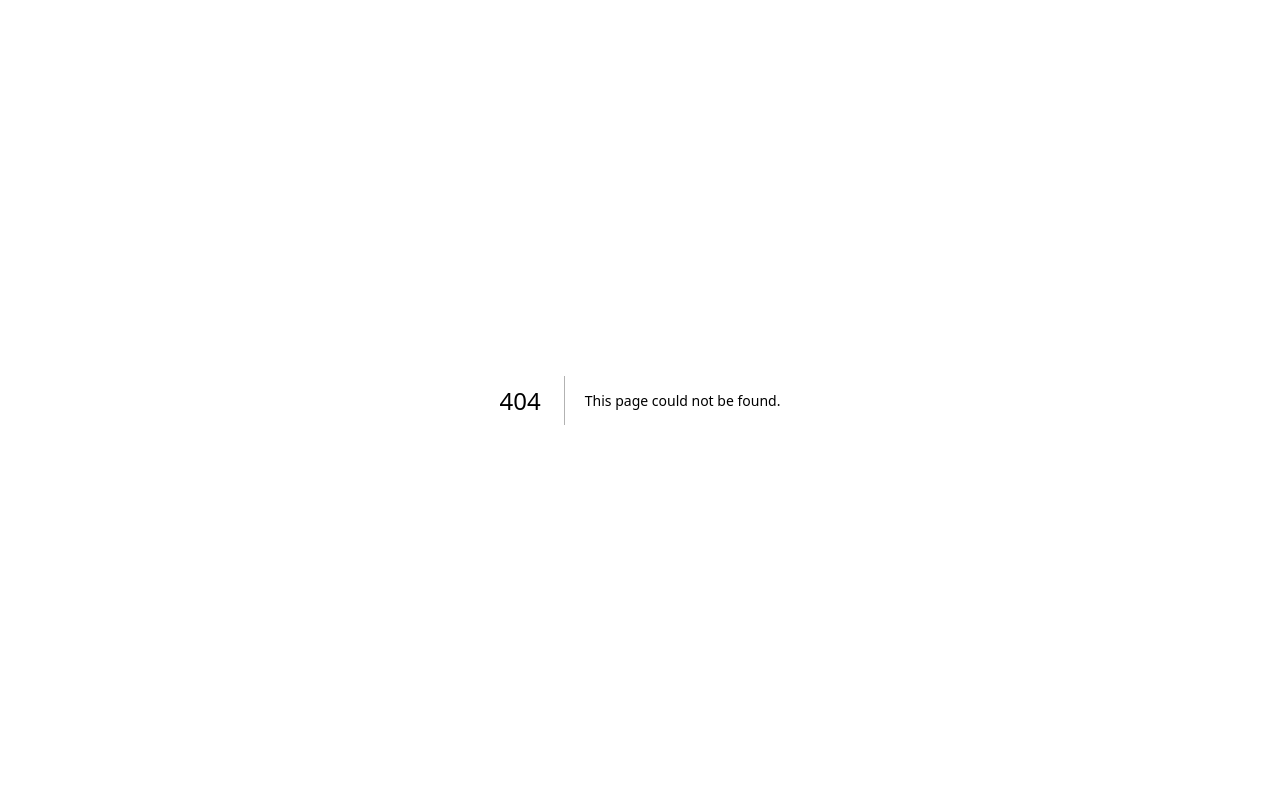
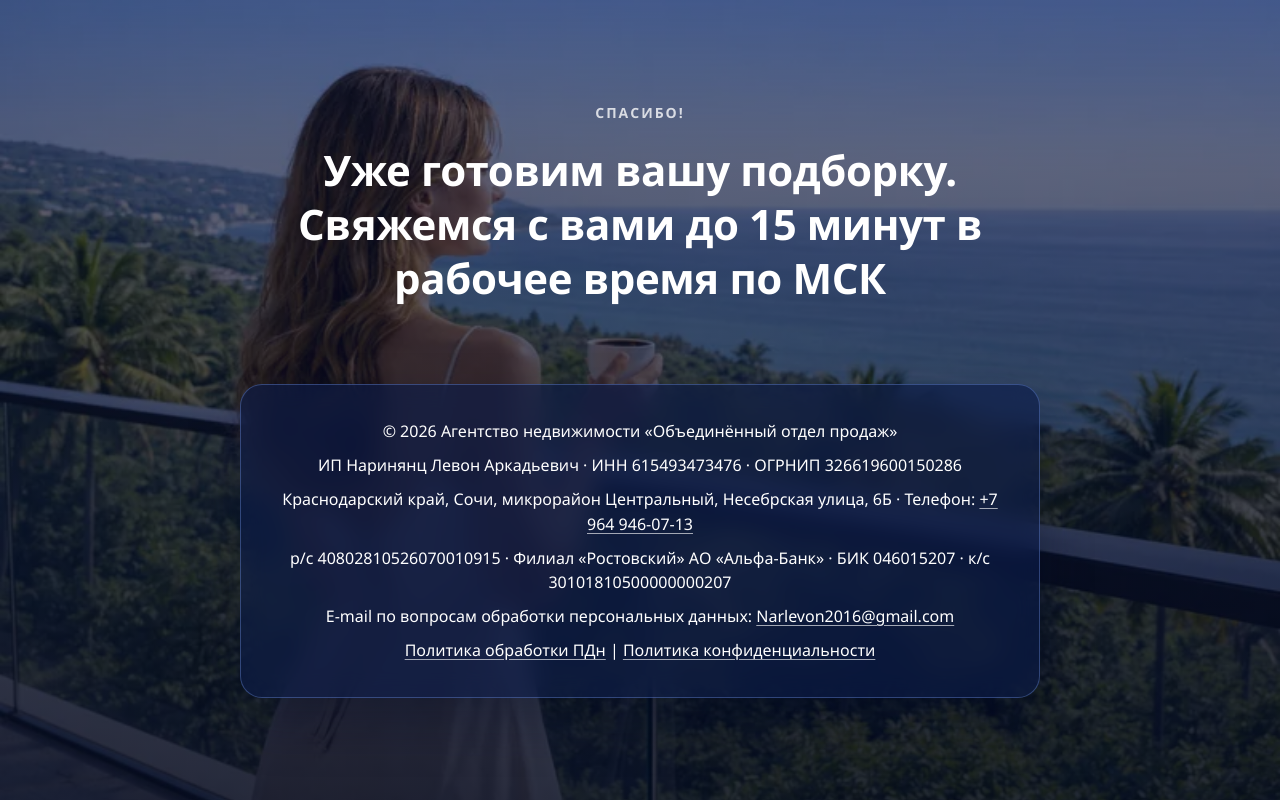
Before and after one commit to igor-jurievich/sochi-park-site-reconstruction, a Next.js app: page /spasibo in a window 1280 px wide. Before the commit this address had no page. Built offline with nearby package versions, Linux system fonts and the light colour scheme.

Commit message:
fix: preserve thank-you page on clean URLs

```diff
--- a/app/globals.css
+++ b/app/globals.css
@@ -195,6 +195,17 @@ button:focus-visible,a:focus-visible,input:focus-visible,select:focus-visible {
 .phone-row { display:grid; grid-template-columns:100px 1fr; gap:12px; }.phone-row select,.phone-row input,.contact-extra input { width:100%; min-height:54px; border:1px solid #ddd; border-radius:10px; background:#fff; padding:12px 14px; font-size:18px; outline:none; }.phone-row input:focus { border-color:#3478f6; }.phone-card.has-error .phone-row input { border-color:#e53935; }
 .phone-meter { position:relative; height:26px; margin-top:7px; border-top:4px solid #eee; }.phone-meter i { position:absolute; top:-4px; left:0; height:4px; background:#34c759; transition:width .2s; }.phone-meter span { position:absolute; right:0; top:4px; color:#999; font-size:12px; }.field-error { margin:4px 0; color:#e53935; font-size:13px; }
 .website-field { position:absolute!important; left:-10000px!important; width:1px!important; height:1px!important; overflow:hidden!important; }
+
+.thank-you-page{position:relative;min-height:100svh;display:grid;place-items:center;padding:clamp(32px,6vw,72px) 20px;background:#07143d url('/images/quiz-purpose.webp') center/cover no-repeat;color:#fff}
+.thank-you-overlay{position:absolute;inset:0;background:linear-gradient(180deg,rgba(4,14,47,.55),rgba(3,10,32,.84))}
+.thank-you-content{position:relative;z-index:1;width:min(800px,100%);text-align:center}
+.thank-you-badge{margin:0 0 20px;font-size:14px;font-weight:800;letter-spacing:2px;text-transform:uppercase;color:rgba(255,255,255,.78)}
+.thank-you-content h1{margin:0;font-size:clamp(26px,4.5vw,42px);font-weight:700;line-height:1.28;letter-spacing:-.4px}
+.thank-you-legal{margin-top:clamp(48px,10vh,96px);padding:clamp(22px,4vw,34px);border:1px solid rgba(128,165,255,.32);border-radius:22px;background:rgba(10,27,73,.62);box-shadow:0 24px 50px rgba(2,10,34,.35);backdrop-filter:blur(12px)}
+.thank-you-legal p{margin:0 0 9px;font-size:clamp(13px,2.4vw,16px);line-height:1.55}
+.thank-you-legal p:last-child{margin-bottom:0}
+.thank-you-legal a{color:#fff;text-decoration:underline;text-decoration-color:rgba(255,255,255,.62);text-underline-offset:3px}
+.thank-you-legal a:hover,.thank-you-legal a:focus-visible{color:#b7d0ff}
 .secure { display:flex; align-items:center; margin:4px 0 0; color:#666; font-size:14px; font-weight:700; }.secure img { width:14px; height:16px; margin-right:6px; }
 .contact-extra { position:relative; margin-top:16px; }.contact-extra>label:first-child { display:block; margin-bottom:14px; color:#666; font-size:13px; }.contact-extra>label:first-child input { display:block; margin-top:7px; font-size:16px; }.contact-extra .blue-button { width:100%; min-height:58px; margin-top:4px; letter-spacing:0; font-size:18px; }.benefits { margin:10px 0; text-align:center; color:#666; font-size:13px; }.consent { display:flex; align-items:flex-start; color:#999; font-size:11px; line-height:1.55; }.consent input { width:18px; height:18px; margin:1px 7px 0 0; flex:0 0 auto; accent-color:#3478f6; }.consent a { color:inherit; }.consent.has-error input { outline:2px solid #e53935; outline-offset:1px; }.toast-error { position:absolute; left:50%; bottom:68px; width:230px; transform:translateX(-50%); padding:14px; border-radius:6px; color:#fff; background:#242424; text-align:center; font-size:14px; line-height:1.45; }
 .success-stage { padding:110px 40px; }.success-stage>div { display:grid; place-items:center; width:70px; height:70px; margin:0 auto; border-radius:50%; color:#fff; background:#34c759; font-size:38px; }.success-stage h2 { margin:24px 0 12px; font-size:36px; }.success-stage p { color:#666; }.success-stage .blue-button { min-width:220px; min-height:56px; margin-top:22px; letter-spacing:0; }
--- /dev/null
+++ b/app/spasibo/page.tsx
@@ -0,0 +1,5 @@
+import { ThankYouPage } from '@/components/ThankYouPage';
+
+export default function ThankYou() {
+  return <ThankYouPage />;
+}
--- /dev/null
+++ b/app/spasibo2/page.tsx
@@ -0,0 +1,5 @@
+import { ThankYouPage } from '@/components/ThankYouPage';
+
+export default function AutoQuizThankYou() {
+  return <ThankYouPage />;
+}
--- /dev/null
+++ b/components/ThankYouPage.tsx
@@ -0,0 +1,17 @@
+export function ThankYouPage() {
+  return <main className="thank-you-page">
+    <div className="thank-you-overlay" aria-hidden="true" />
+    <section className="thank-you-content">
+      <p className="thank-you-badge">Спасибо!</p>
+      <h1>Уже готовим вашу подборку. Свяжемся с вами до 15 минут в рабочее время по МСК</h1>
+      <div className="thank-you-legal">
+        <p>© 2026 Агентство недвижимости «Объединённый отдел продаж»</p>
+        <p>ИП Наринянц Левон Аркадьевич · ИНН 615493473476 · ОГРНИП 326619600150286</p>
+        <p>Краснодарский край, Сочи, микрорайон Центральный, Несебрская улица, 6Б · Телефон: <a href="tel:+79649460713">+7 964 946-07-13</a></p>
+        <p>р/с 40802810526070010915 · Филиал «Ростовский» АО «Альфа-Банк» · БИК 046015207 · к/с 30101810500000000207</p>
+        <p>E-mail по вопросам обработки персональных данных: <a href="mailto:Narlevon2016@gmail.com">Narlevon2016@gmail.com</a></p>
+        <p><a href="/privacy.html" target="_blank" rel="noopener noreferrer">Политика обработки ПДн</a> | <a href="/policy.html" target="_blank" rel="noopener noreferrer">Политика конфиденциальности</a></p>
+      </div>
+    </section>
+  </main>;
+}
```
Also changed, not shown: 1 other file (tests, documents, lock files or other folders).
